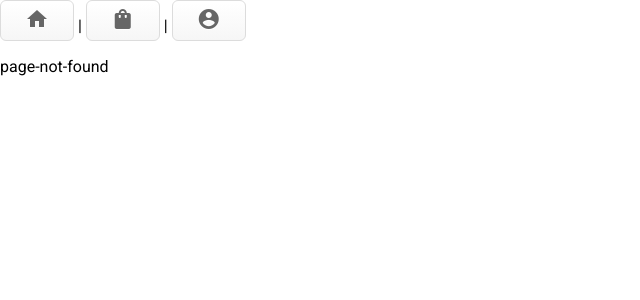
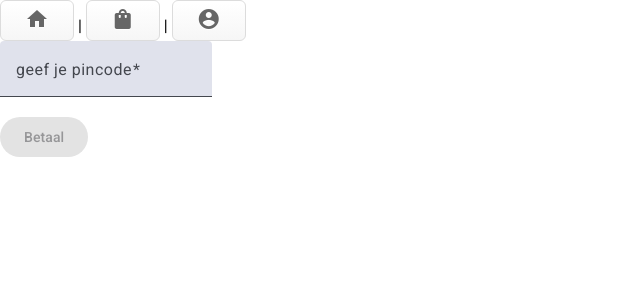
Before and after one commit to Julienist/music_shack_webshop, an Angular app: page /afrekenen in a window 1280 px wide. Shown: the top 300 px of the page, without its empty margins (0-640 px from the left). Built offline with nearby package versions, Linux system fonts and the light colour scheme.

Commit message:
payment page added just a joke page. now order page. the real work.

```diff
--- a/src/app/app.routes.ts
+++ b/src/app/app.routes.ts
@@ -8,6 +8,7 @@ import { SpecificProductComponent } from './product-page/specific-product/specif
 import { inject, NgModule } from '@angular/core';
 import { ShoppingCartComponent } from './shopping-cart/shopping-cart.component';
 import { LoginService } from './services/login.service';
+import { PaymentpageComponent } from './paymentpage/paymentpage.component';
 
 const canAccessWinkelmandje: CanMatchFn = (route, segments) => {
     const router = inject(Router)
@@ -56,6 +57,10 @@ export const routes: Routes = [
         canMatch: [canAccessWinkelmandje]
     },
     {
+        path: 'afrekenen',
+        component: PaymentpageComponent
+    },
+    {
         path: '',
         redirectTo: 'producten/AlleProducten',
         pathMatch: 'full'
--- /dev/null
+++ b/src/app/paymentpage/paymentpage.component.html
@@ -0,0 +1,18 @@
+<div class="pincode-container">
+    <mat-form-field>
+      <mat-label>geef je pincode</mat-label>
+      <input
+        matInput
+        placeholder="1234"
+        [formControl]="pincode"
+        (blur)="updateErrorMessage()"
+        required
+      />
+      @if (pincode.invalid) {
+        <mat-error>{{errorMessage()}}</mat-error>
+      }
+    </mat-form-field>
+    <div class="example-button-row">
+        <button mat-raised-button [disabled]="!pincode.valid" type="submit" (click)="onPay()">Betaal</button>
+    </div>
+  </div>
--- /dev/null
+++ b/src/app/paymentpage/paymentpage.component.scss
@@ -0,0 +1,18 @@
+pincode-container mat-form-field + mat-form-field {
+    margin-left: 8px;
+  }
+
+  section {
+    display: table;
+        // &.example-label {
+        //     display: table-cell;
+        //     font-size: 14px;
+        //     margin-left: 8px;
+        //     min-width: 120px;
+        //   }
+
+        &.example-button-row {
+            display: table-cell;
+            max-width: 600px;
+          }
+}
--- /dev/null
+++ b/src/app/paymentpage/paymentpage.component.ts
@@ -0,0 +1,40 @@
+import { Component, signal } from '@angular/core';
+import { FormControl, FormsModule, ReactiveFormsModule, Validators } from '@angular/forms';
+import {takeUntilDestroyed} from '@angular/core/rxjs-interop';
+import {MatFormFieldModule} from '@angular/material/form-field';
+import {MatInputModule} from '@angular/material/input';
+import {MatDividerModule} from '@angular/material/divider';
+import {MatButtonModule} from '@angular/material/button';
+import { merge } from 'rxjs';
+
+@Component({
+  selector: 'app-paymentpage',
+  imports: [MatButtonModule, MatDividerModule, MatFormFieldModule, MatInputModule, FormsModule, ReactiveFormsModule],
+  templateUrl: './paymentpage.component.html',
+  styleUrl: './paymentpage.component.scss'
+})
+export class PaymentpageComponent {
+  readonly pincode = new FormControl('', [Validators.required, Validators.minLength(4)]);
+
+  errorMessage = signal('');
+
+  constructor() {
+    merge(this.pincode.statusChanges, this.pincode.valueChanges)
+      .pipe(takeUntilDestroyed())
+      .subscribe(() => this.updateErrorMessage());
+  }
+
+  updateErrorMessage() {
+    if (this.pincode.hasError('required')) {
+      this.errorMessage.set("Je moet minimaal 4 cijfers invullen. De pincode word NIET opgeslagen");
+    } else if (this.pincode.hasError('pincode')) {
+      this.errorMessage.set('Not a valid pin');
+    } else {
+      this.errorMessage.set('');
+    }
+  }
+
+  onPay() {
+
+  }
+}
--- a/src/app/shopping-cart/shopping-cart.component.html
+++ b/src/app/shopping-cart/shopping-cart.component.html
@@ -13,6 +13,7 @@
     }
   </ul>
   <p *ngIf="cartItems().length > 0">Totale prijs: €{{ totalPrice() }}</p>
+  <button routerLink="/afrekenen">Afrekenen</button>
 </section>
 
 <ng-template #emptyCart>
```
Also changed, not shown: src/app/services/order.service.ts (+5 -4 lines).
